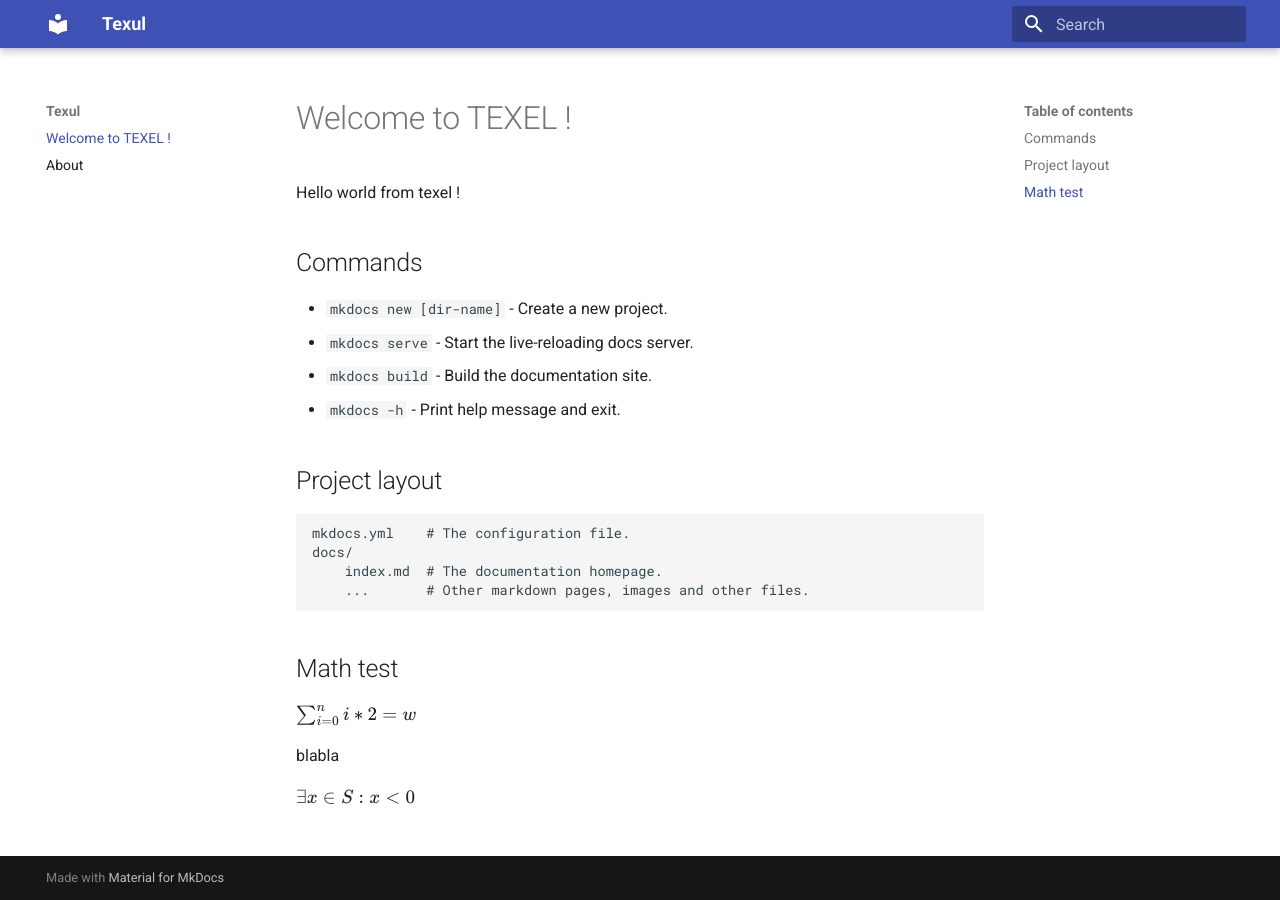
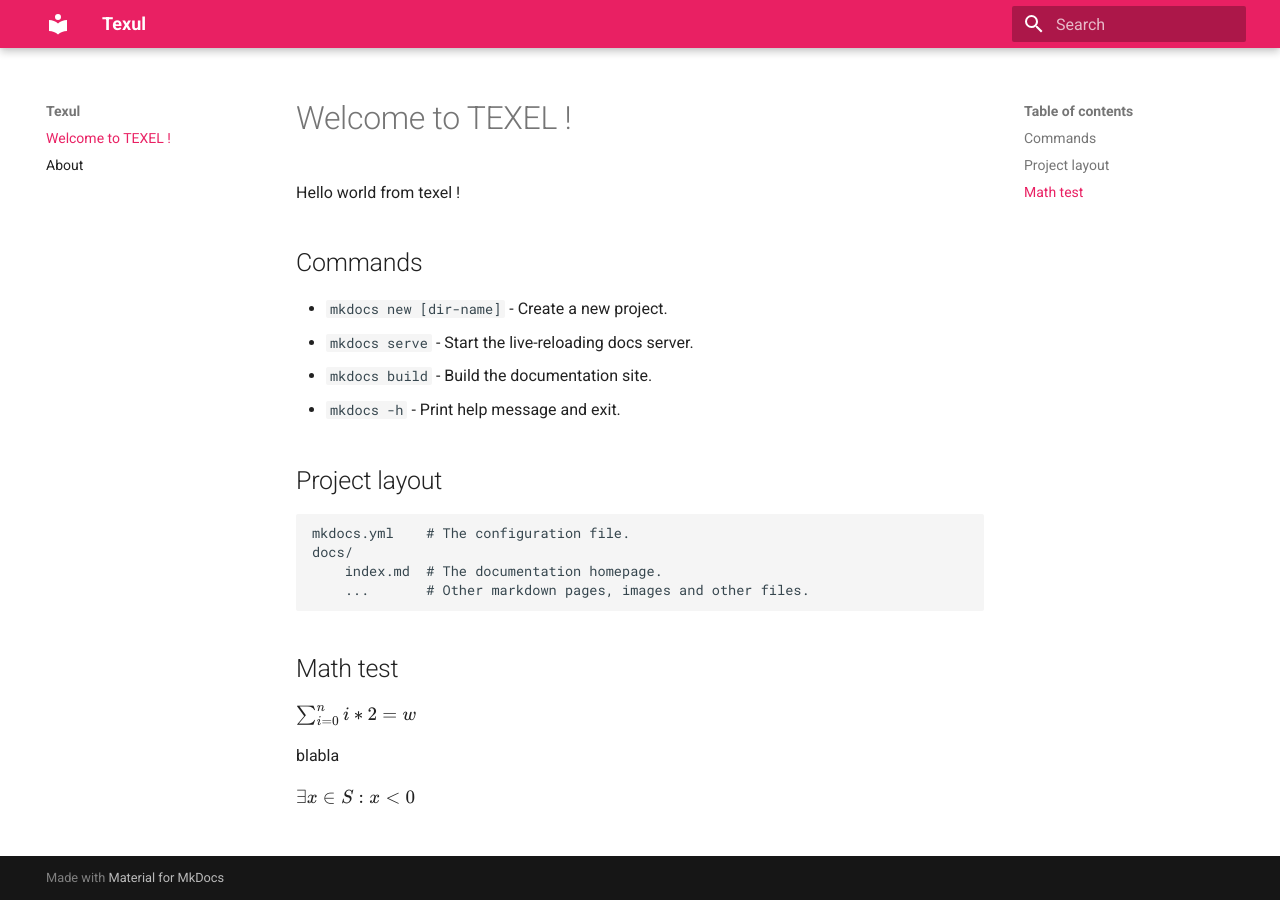
Before and after one commit to lbinria/lbinria.blog.github.io, an MkDocs documentation site: the page built from docs/index.md, in a window 1280 px wide. Built offline with MkDocs 1.6.1 and Material for MkDocs 9.7.7, drawn with Linux system fonts in a browser that asks for light colours.

Commit message:
Change palette

```diff
--- a/mkdocs.yml
+++ b/mkdocs.yml
@@ -1,6 +1,9 @@
 site_name: Texul
 theme:
     name: material
+    palette:
+        primary: pink
+
 markdown_extensions:
     - pymdownx.arithmatex:
         generic: true
```
